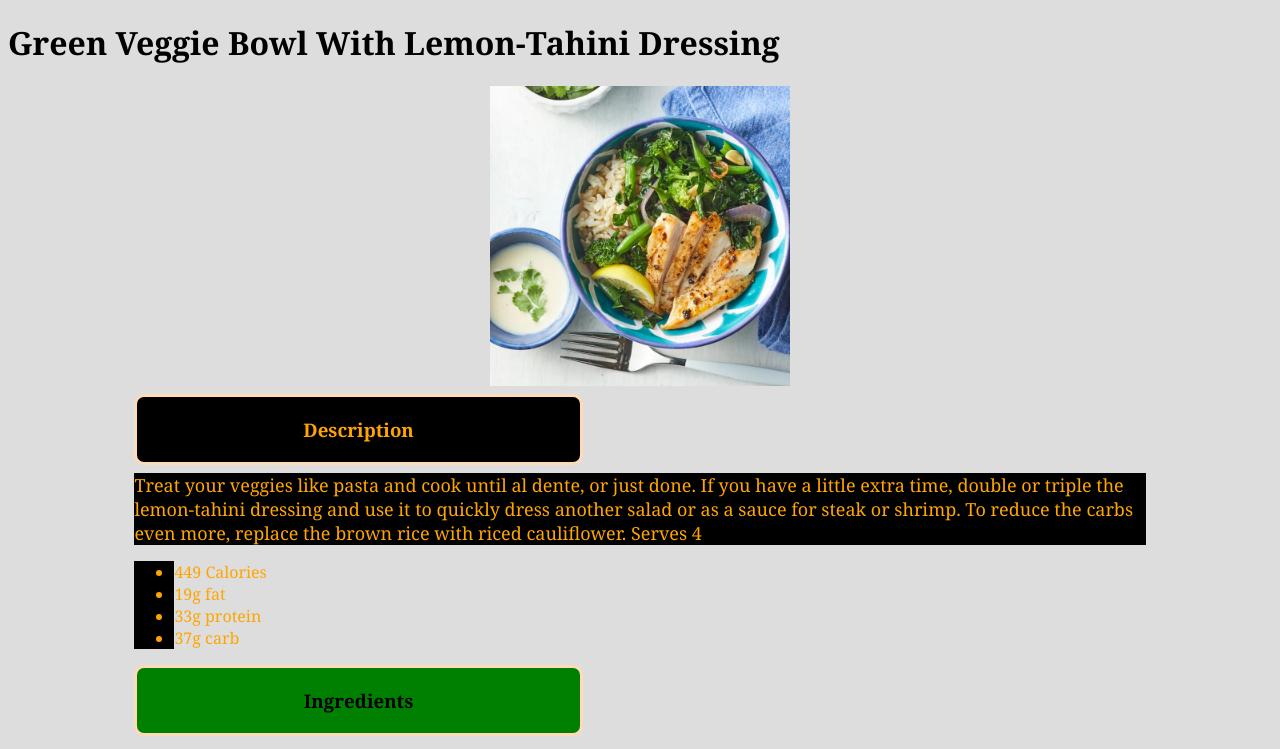
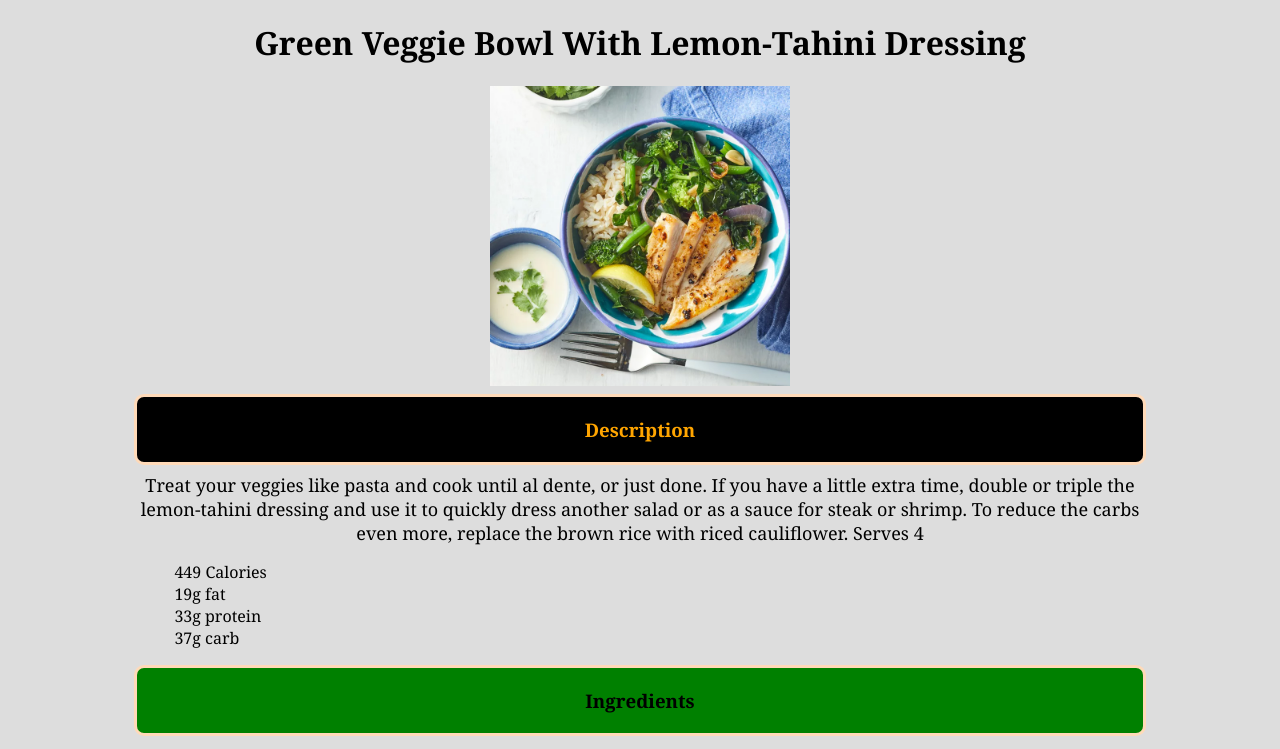
Before and after one commit to djensen11/odin-recipes, a plain HTML site: page recipes/Green_veggie_bowl.html in a window 1280 px wide. Shown: the top 749 px of the page. Drawn offline with Linux system fonts and the light colour scheme.

Commit message:
CSS Styling
Fixed some issues where stylesheet was incorrectly
applying colors on the child pages.

```diff
--- a/style.css
+++ b/style.css
@@ -5,16 +5,23 @@
     background-color: #ddd;
 }
 
+body{
+    justify-content: center;
+    align-items: center;
+}
+
 /* These apply mainly to index.html*/
 .header {
+    display: flex;
+    justify-content: center;
     color: black;
     background-color: #aaa;
     text-align: center;
     margin: 8px auto;
-    width: 35%;
     border-radius: 10px;
     border: 3px solid peachpuff;
     padding: 20px 0px;
+
 }
 
 .link{
@@ -33,11 +40,16 @@
     border: 3px solid peachpuff;
 }
 
-.list{
+ul li {
     list-style-type: none;
+    padding:0;
 }
 
 /* These apply mainly to recipe pages*/
+
+h1 {
+    text-align: center;
+}
 img {
     display: block;
     margin-left: auto;
@@ -49,6 +61,9 @@ img {
     text-align: left;
     margin-left: 10%;
     margin-right: 10%;
+}
+
+.description.header{
     color: orange;
     background-color: black;
 }
@@ -58,7 +73,7 @@ img {
 }
 .description.text {
     font-size: large;
-    text-align: left;
+    text-align: center;
 }
 
 .ingredients {
@@ -66,6 +81,9 @@ img {
     margin-left: 10%;
     margin-right: 10%;
     color: black;
+}
+
+.ingredients.header{
     background-color: green
 }
 
@@ -75,5 +93,8 @@ img {
     margin-left: 10%;
     margin-right: 10%;
     color: black;
+}
+
+.steps.header{
     background-color: purple;
 }
```
